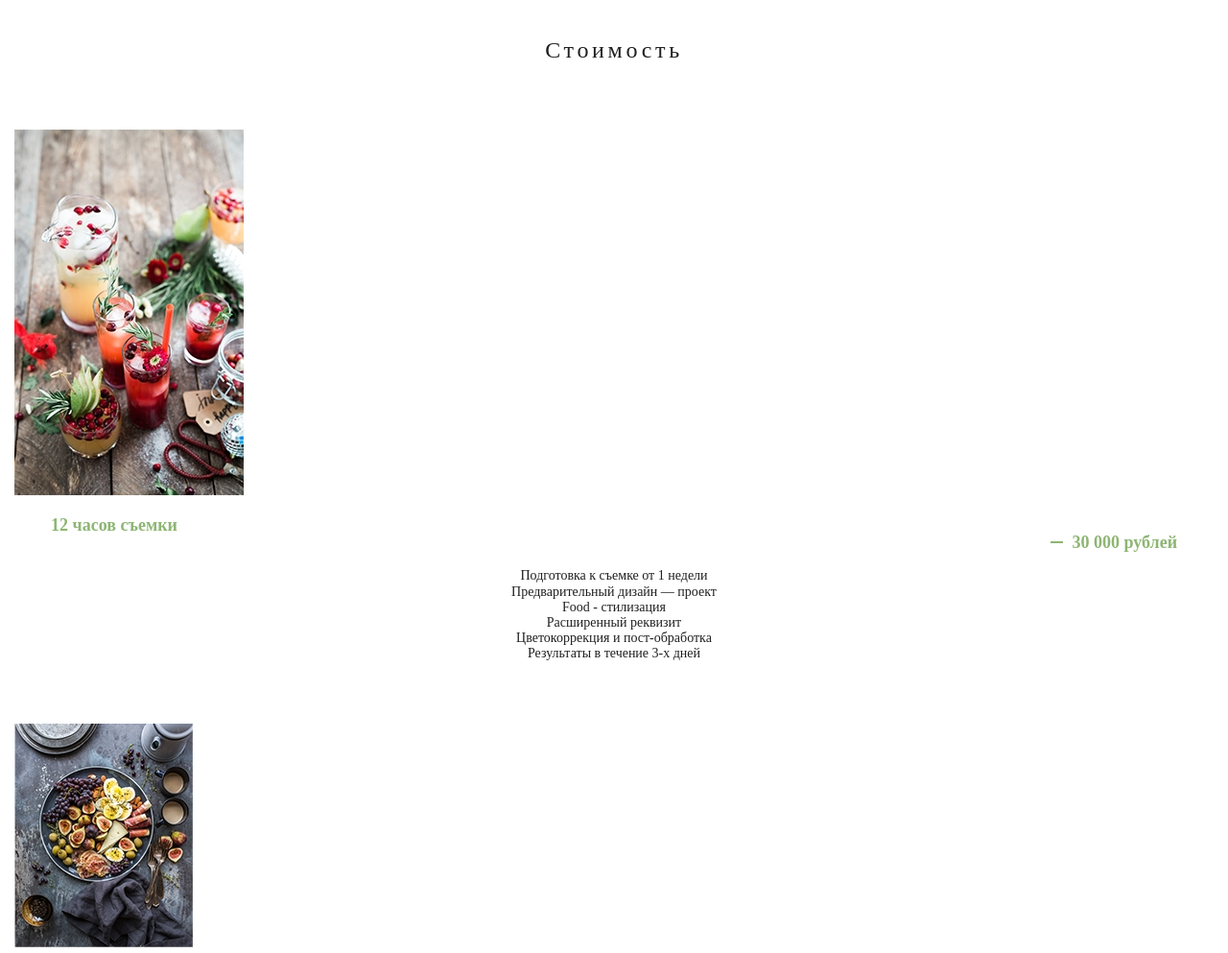
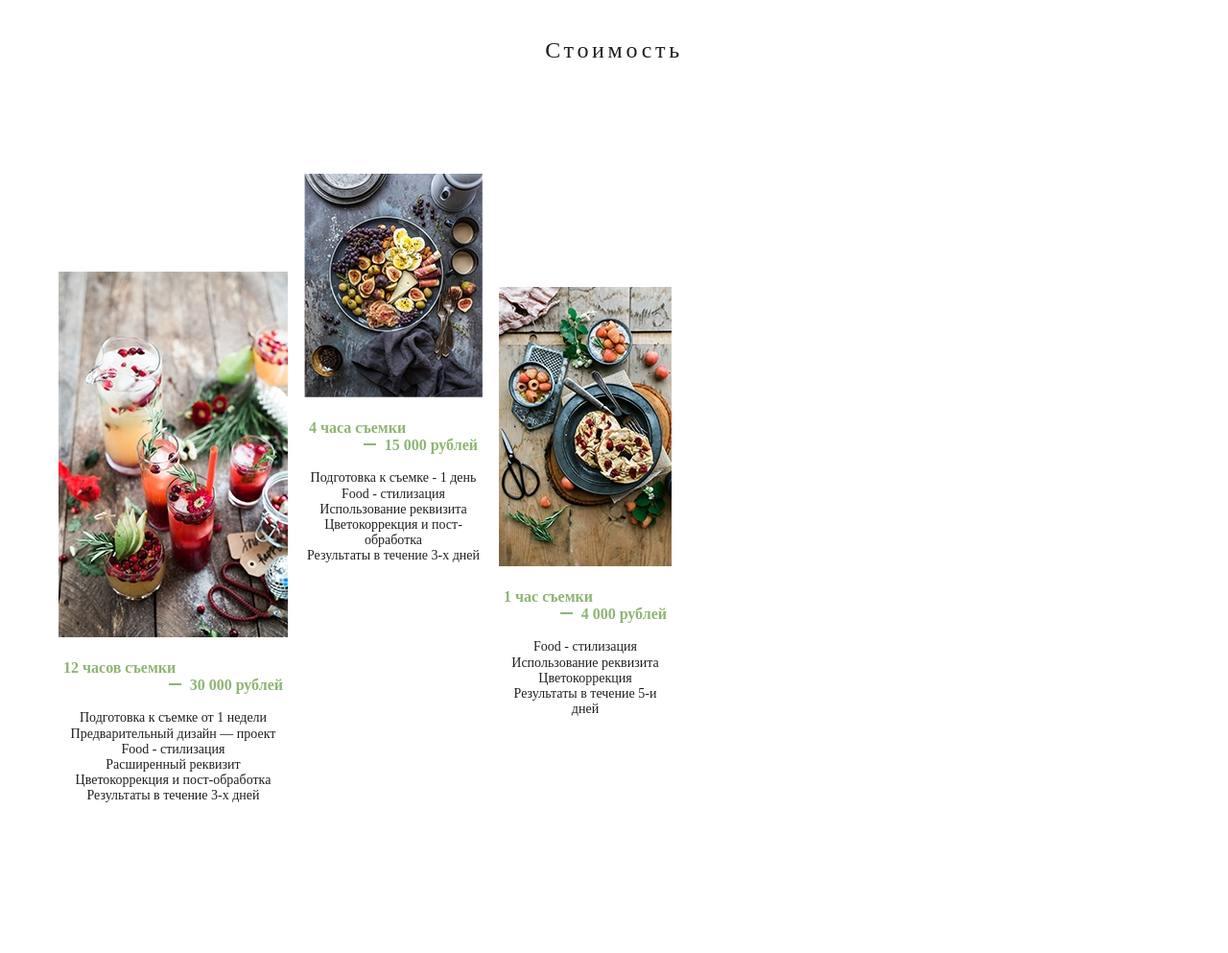
Before and after one commit to bunkerWHz/FoodBlogger, a website: page src/index.html in a window 1280 px wide. Shown: the part 3580-4573 px from the top of the page at 96% size. Drawn offline with Linux system fonts and the light colour scheme.

Commit message:
add 764 prices styles

```diff
--- a/src/index.html
+++ b/src/index.html
@@ -231,7 +231,6 @@
                             <li class="photo__feature">Результаты в течение 3-х дней</li>
                         </ul>
                         </div>
-                </div>
                 <div class="prices__photo">
                         <picture>
                             <source srcset="/img/1440_prices-2.jgp" media="(min-width: 1440px)">
@@ -250,7 +249,6 @@
                                     <li class="photo__feature">Результаты в течение 3-х дней</li>
                                 </ul>
                         </div>
-                </div>
                 <div class="prices__photo">
                         <picture>
                             <source srcset="/img/1440_prices-3.jgp" media="(min-width: 1440px)">
@@ -265,13 +263,12 @@
                                 <li class="photo__feature">Food - стилизация</li>
                                 <li class="photo__feature">Использование реквизита</li>
                                 <li class="photo__feature">Цветокоррекция</li>
-                                <li class="photo__feature">Результаты в течение 5-х дней</li>
+                                <li class="photo__feature">Результаты в течение 5-и дней</li>
                             </ul>
-                        </div>
                 </div>
 
 
-                </div>
+            </div>
 
 
                 <ul class="socials">
--- a/src/styles/prices.scss
+++ b/src/styles/prices.scss
@@ -6,9 +6,12 @@
 .prices__photos {
     display: flex;
     flex-direction: column;
+align-items: center;
+    width: auto;
 }
 .prices__photo {
     margin-bottom: 65px;
+    width: 290px;
 }
 .photo__price {
     color: #8eb574;
@@ -59,3 +62,41 @@ font-family: "Source Serif Roman";
 font-size: 14px;
 font-weight: 400;
 }
+
+@media screen and (min-width: 764px) {
+    .prices {
+        padding: 0 61px;
+        .section__title {
+            margin-bottom: 114px;
+        }
+    }
+    .prices__photos {
+        display: grid;
+        grid-template-columns: 239px 186px 180px;
+        grid-gap: 17px;
+        align-items: flex-start;
+        grid-row: dense;
+        margin-bottom: 300px;
+    }
+    .prices__photo {
+        margin: 0;
+        width: auto;
+        &:first-child {
+            margin-top: 102px;
+        }
+        &:last-child {
+            margin-top: 118px;
+        }
+    }
+    .photo__features {
+        width: auto;
+    }
+    .price__time {
+        margin-left: 5px;
+        font-size: 16px;
+    }
+    .price__value {
+        margin-right: 5px;
+        font-size: 16px;
+    }
+}
```
Also changed, not shown: src/styles/main.css, src/styles/main.min.css, src/styles/prices.css, src/styles/prices.min.css.
